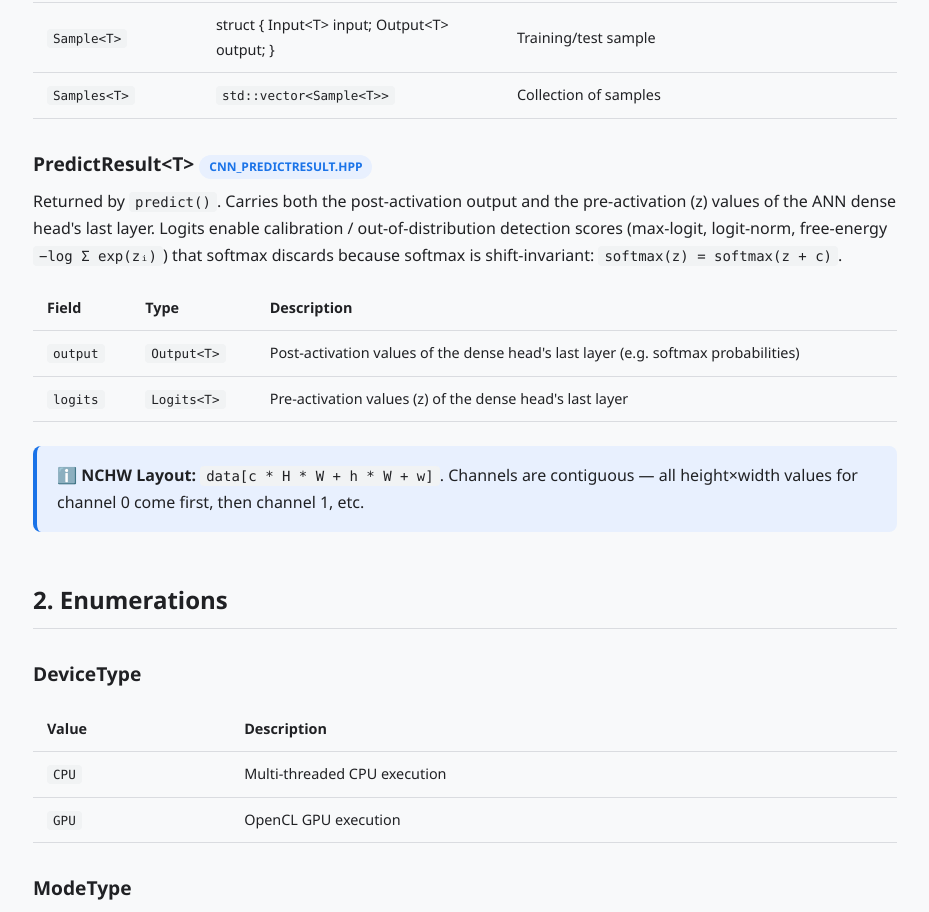
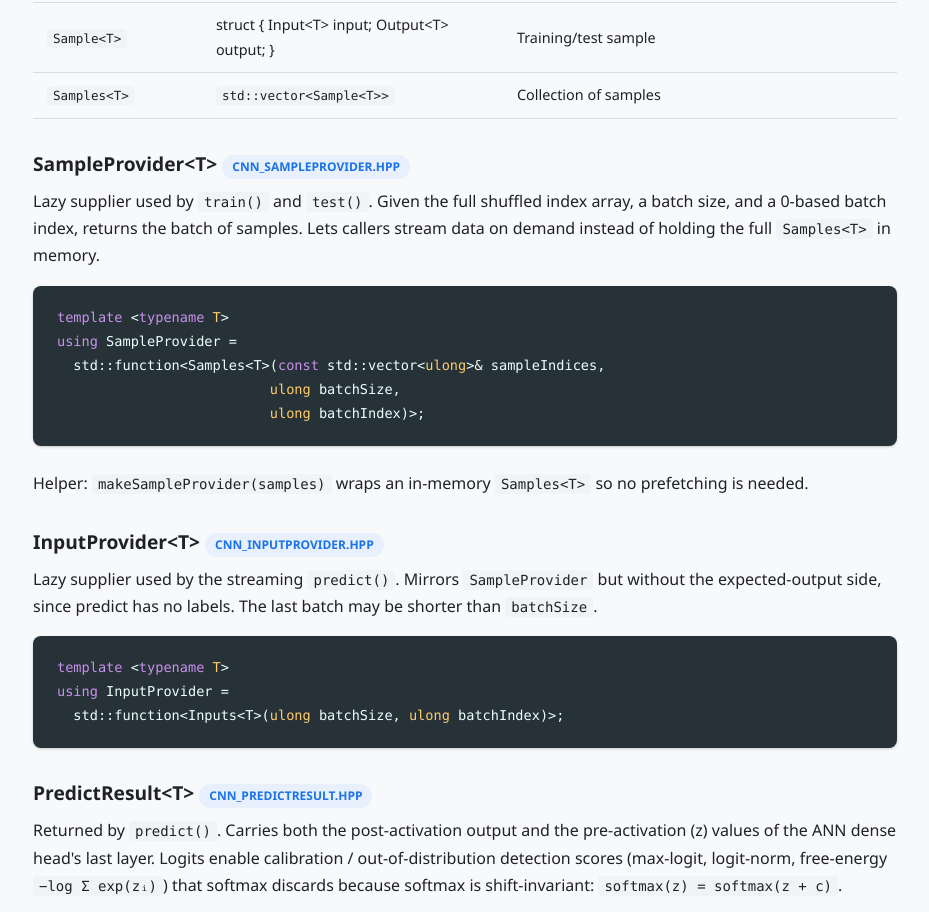
Before and after one commit to naschpitz/CNN, a plain HTML site: page docs/api.html in a window 1280 px wide. Shown: the part 2264-3176 px from the top of the page, without its empty margins (275-1204 px from the left). Drawn offline with Linux system fonts and the light colour scheme.

Commit message:
refactor: split SampleProvider and InputProvider into own headers
Each provider now lives in its own file, mirroring the way
PredictResult got pulled out of Types into its own header.

Files:
  CNN_SampleProvider.hpp  (was inline in CNN_Sample.hpp)
  CNN_InputProvider.hpp   (was inline in CNN_Types.hpp)

CNN_Sample.hpp keeps just the Sample<T> struct + Samples<T> alias.
CNN_Types.hpp keeps just the low-level type aliases.
CNN_Core.hpp pulls both new headers transitively.

Bumps extern/ANN submodule to v1.7.2 (matching split).
Docs (api.html, README) updated.

```diff
--- a/docs/api.html
+++ b/docs/api.html
@@ -119,6 +119,23 @@
   <tr><td><code>Sample&lt;T&gt;</code></td><td>struct { Input&lt;T&gt; input; Output&lt;T&gt; output; }</td><td>Training/test sample</td></tr>
   <tr><td><code>Samples&lt;T&gt;</code></td><td><code>std::vector&lt;Sample&lt;T&gt;&gt;</code></td><td>Collection of samples</td></tr>
 </table>
+
+<h3>SampleProvider&lt;T&gt; <span class="badge badge-blue">CNN_SampleProvider.hpp</span></h3>
+<p>Lazy supplier used by <code>train()</code> and <code>test()</code>. Given the full shuffled index array, a batch size, and a 0-based batch index, returns the batch of samples. Lets callers stream data on demand instead of holding the full <code>Samples&lt;T&gt;</code> in memory.</p>
+<pre><code><span class="keyword">template</span> &lt;<span class="keyword">typename</span> <span class="type">T</span>&gt;
+<span class="keyword">using</span> SampleProvider =
+  std::function&lt;Samples&lt;T&gt;(<span class="keyword">const</span> std::vector&lt;<span class="type">ulong</span>&gt;&amp; sampleIndices,
+                          <span class="type">ulong</span> batchSize,
+                          <span class="type">ulong</span> batchIndex)&gt;;
+</code></pre>
+<p>Helper: <code>makeSampleProvider(samples)</code> wraps an in-memory <code>Samples&lt;T&gt;</code> so no prefetching is needed.</p>
+
+<h3>InputProvider&lt;T&gt; <span class="badge badge-blue">CNN_InputProvider.hpp</span></h3>
+<p>Lazy supplier used by the streaming <code>predict()</code>. Mirrors <code>SampleProvider</code> but without the expected-output side, since predict has no labels. The last batch may be shorter than <code>batchSize</code>.</p>
+<pre><code><span class="keyword">template</span> &lt;<span class="keyword">typename</span> <span class="type">T</span>&gt;
+<span class="keyword">using</span> InputProvider =
+  std::function&lt;Inputs&lt;T&gt;(<span class="type">ulong</span> batchSize, <span class="type">ulong</span> batchIndex)&gt;;
+</code></pre>
 
 <h3>PredictResult&lt;T&gt; <span class="badge badge-blue">CNN_PredictResult.hpp</span></h3>
 <p>Returned by <code>predict()</code>. Carries both the post-activation output and the pre-activation (z) values of the ANN dense head's last layer. Logits enable calibration / out-of-distribution detection scores (max-logit, logit-norm, free-energy <code>−log Σ exp(zᵢ)</code>) that softmax discards because softmax is shift-invariant: <code>softmax(z) = softmax(z + c)</code>.</p>
```
Also changed, not shown: CMakeLists.txt, 6 other files.
